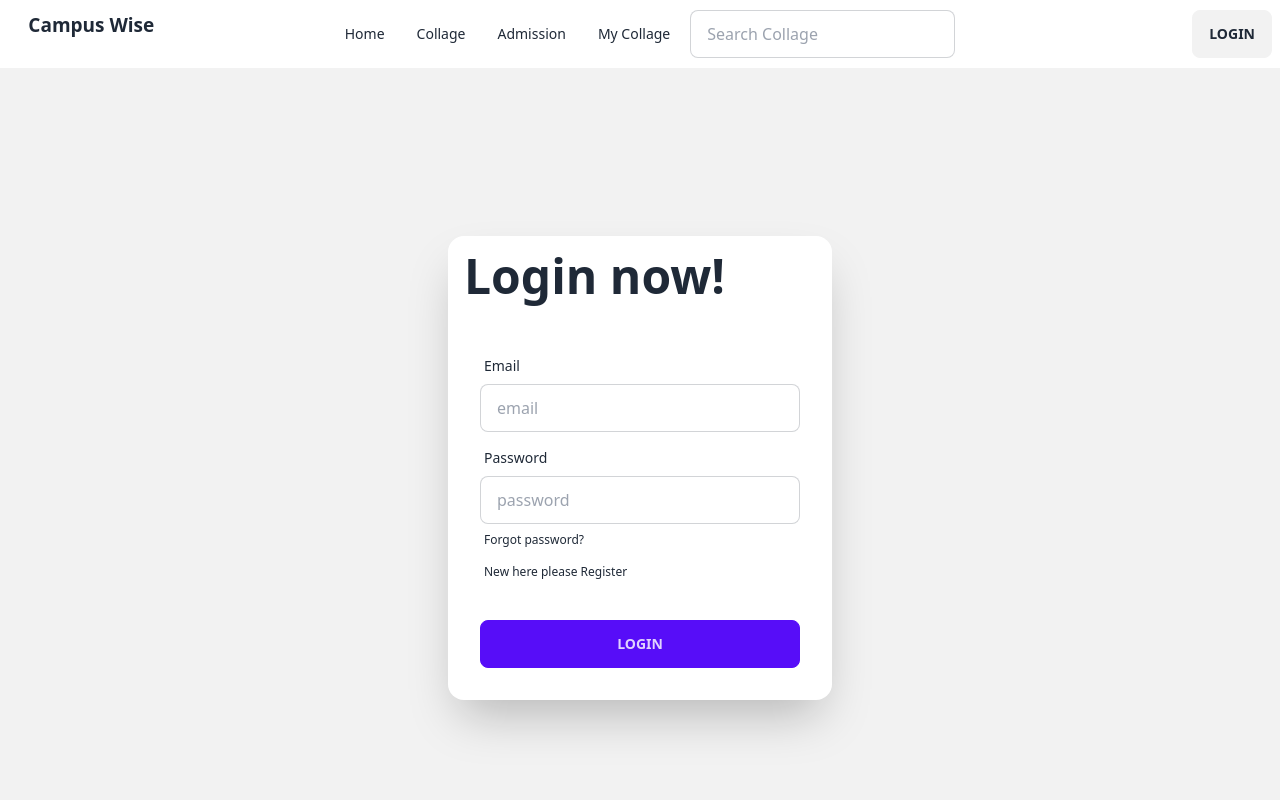
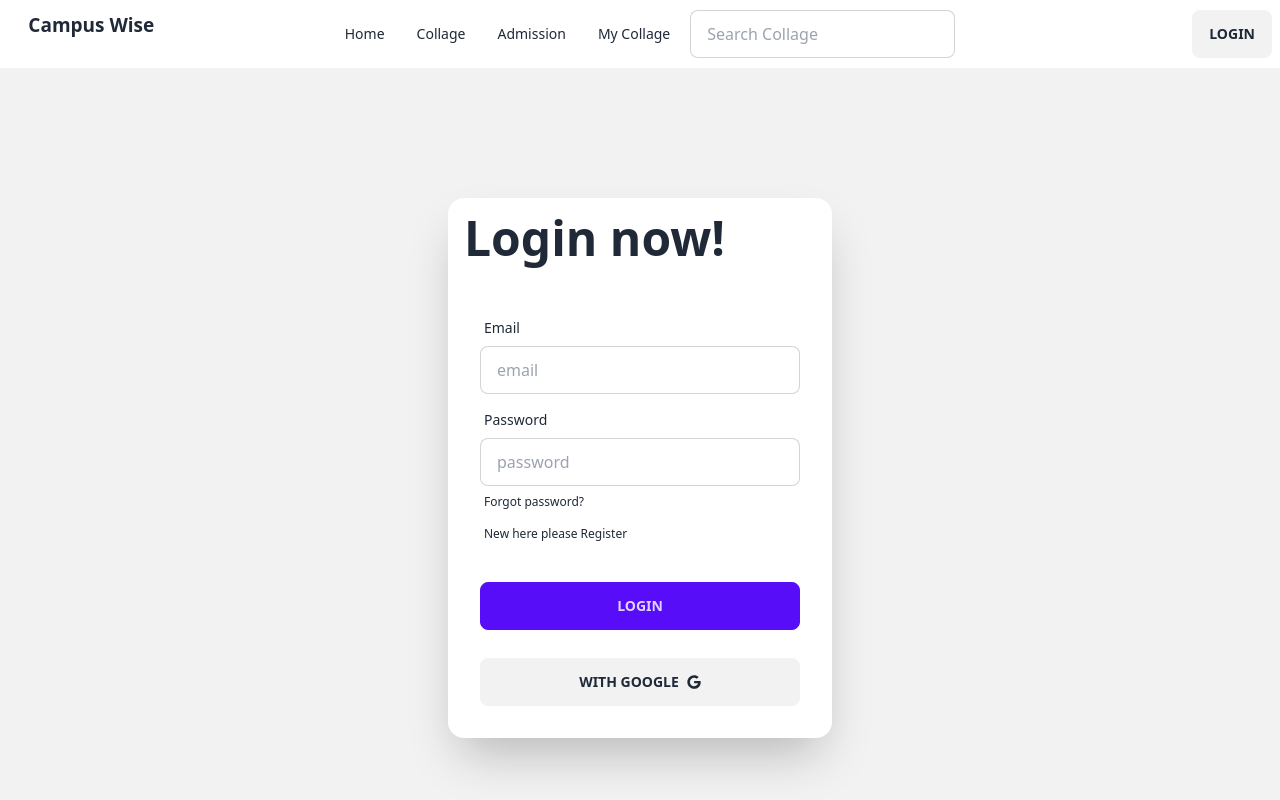
Before and after one commit to ptan01/campus-wise-client, a React (Vite) app: page /login in a window 1280 px wide. Shown: the top 800 px of the page. Built offline with nearby package versions, Linux system fonts and the light colour scheme; no server answers.

Commit message:
google login functionality added

```diff
--- a/package.json
+++ b/package.json
@@ -15,6 +15,7 @@
     "firebase": "^10.1.0",
     "react": "^18.2.0",
     "react-dom": "^18.2.0",
+    "react-icons": "^4.10.1",
     "react-router-dom": "^6.14.2",
     "sweetalert2": "^11.7.20",
     "swiper": "^10.0.4"
--- a/src/login&registerPage/Login.jsx
+++ b/src/login&registerPage/Login.jsx
@@ -1,10 +1,12 @@
 import { useContext } from "react";
 import { Link } from "react-router-dom";
 import { AuthContext } from "../provider/AuthProvider";
+import { FaGoogle } from 'react-icons/fa';
+import Swal from "sweetalert2";
 
 const Login = () => {
 
-    const { loginUser } = useContext(AuthContext)
+    const { loginUser, googleLogin } = useContext(AuthContext)
 
     const handleLogin = (e) => {
         e.preventDefault()
@@ -13,11 +15,36 @@ const Login = () => {
         loginUser(email, pass)
             .then(result => {
                 console.log(result.user)
+                Swal.fire({
+                    position: 'top-end',
+                    icon: 'success',
+                    title: 'Login Successfully',
+                    showConfirmButton: false,
+                    timer: 1500
+                  })
             })
             .catch(err => {
                 console.log(err.message)
             })
         console.log(email, pass)
+    }
+
+    const handleGoogleLogin =(e)=>{
+        e.preventDefault()
+        googleLogin()
+        .then(result => {
+            console.log(result)
+            Swal.fire({
+                position: 'top-end',
+                icon: 'success',
+                title: 'Google Login Successfully',
+                showConfirmButton: false,
+                timer: 1500
+              })
+        })
+        .catch(err => {
+            console.log(err.message)
+        })
     }
 
 
@@ -50,6 +77,10 @@ const Login = () => {
                         <div className="form-control mt-6">
                             <button className="btn btn-primary">Login</button>
                         </div>
+                        <button onClick={handleGoogleLogin} className="btn mt-5 gap-2">
+                            With Google
+                            <FaGoogle />
+                        </button>
                     </form>
                 </div>
             </div>
--- a/src/provider/AuthProvider.jsx
+++ b/src/provider/AuthProvider.jsx
@@ -1,5 +1,5 @@
 import { createContext, useEffect, useState } from 'react';
-import { createUserWithEmailAndPassword, getAuth, onAuthStateChanged, signInWithEmailAndPassword } from "firebase/auth";
+import { GoogleAuthProvider, createUserWithEmailAndPassword, getAuth, onAuthStateChanged, signInWithEmailAndPassword, signInWithPopup } from "firebase/auth";
 import app from '../firebase/firebase.config';
 
 export const AuthContext = createContext()
@@ -11,6 +11,8 @@ const AuthProvider = ({children}) => {
     const [user, setUser] = useState(null)
     const [loading, setLoading] = useState(true)
 
+    const googleProvider = new GoogleAuthProvider();
+
     const createUser = (email, pass) =>{
        setLoading(true)
        return createUserWithEmailAndPassword(auth, email, pass)
@@ -19,6 +21,11 @@ const AuthProvider = ({children}) => {
     const loginUser = (email, pass) => {
         setLoading(true)
         return signInWithEmailAndPassword(auth, email, pass)
+    }
+
+    const googleLogin = ()=>{
+        setLoading(true)
+        return signInWithPopup(auth, googleProvider)
     }
 
 
@@ -35,7 +42,8 @@ const AuthProvider = ({children}) => {
         user,
         loading,
         createUser,
-        loginUser
+        loginUser,
+        googleLogin
     }
 
 
```
Also changed, not shown: 1 other file (tests, documents, lock files or other folders).
